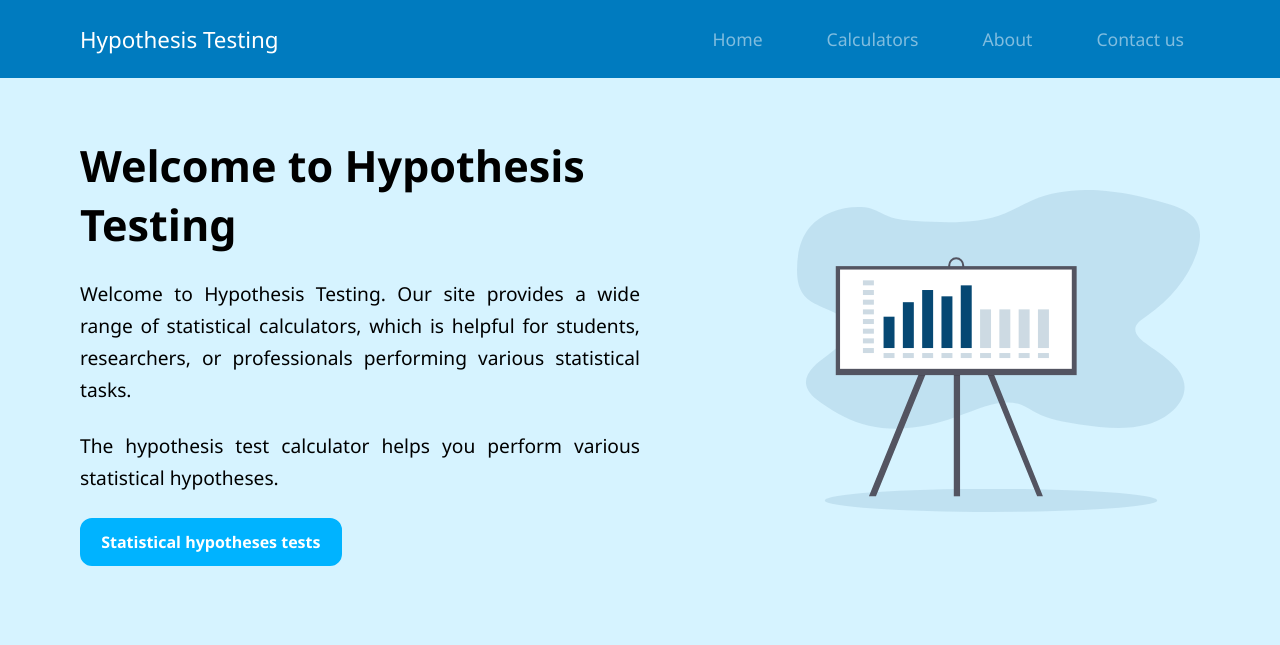
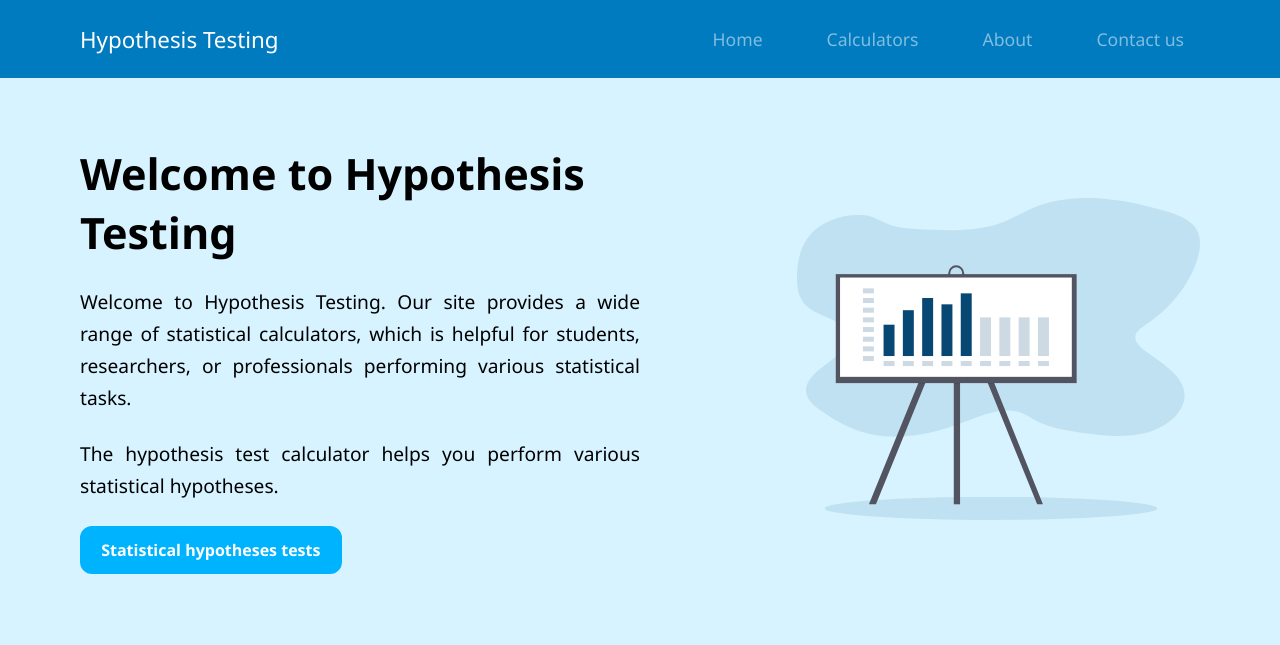
Before and after one commit to Kennylalek/Hypothesis-Testing, a Flask app: page / in a window 1280 px wide. Shown: the top 645 px of the page. Run offline with Flask 3, Linux system fonts and the light colour scheme.

Commit message:
Removed common styles

```diff
--- a/static/css/style.css
+++ b/static/css/style.css
@@ -2,9 +2,9 @@ section {
     display: flex;
     align-items: center;
     justify-content: space-between;
-    margin: 6rem 0;
+    margin: 4.5rem 0;
     margin-bottom: 0;
-    padding: 2rem 5rem;
+    padding: 4rem 5rem;
 }
 
 article {
```
